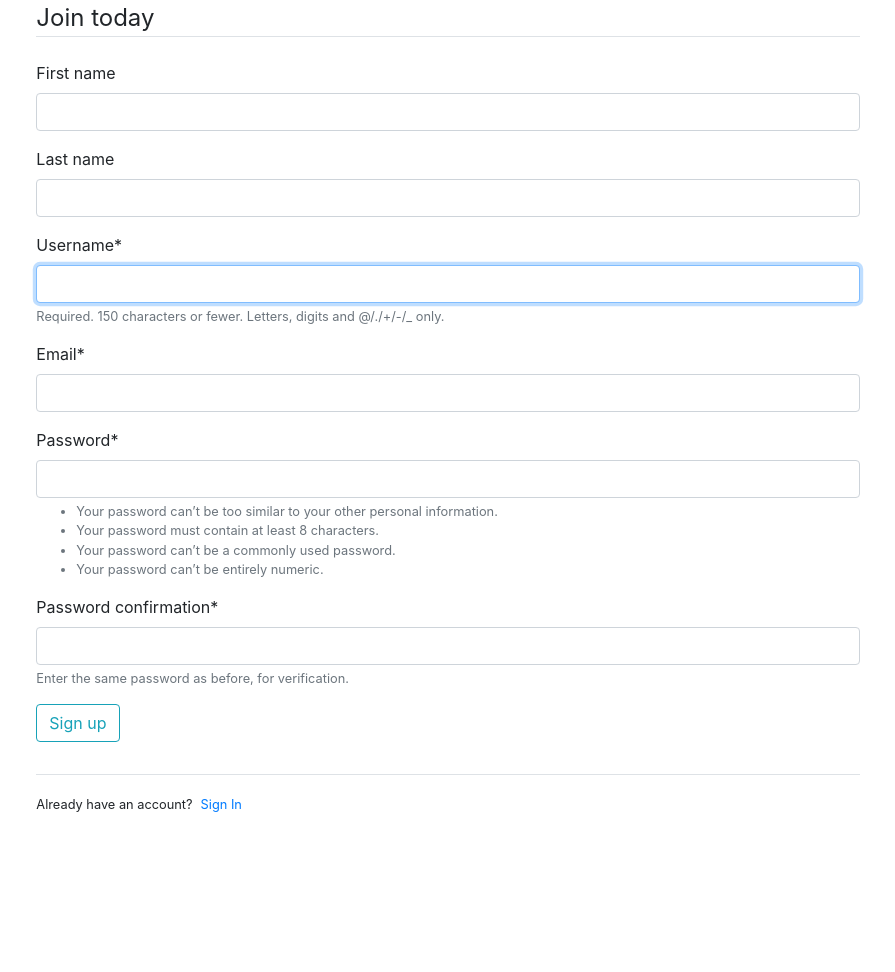
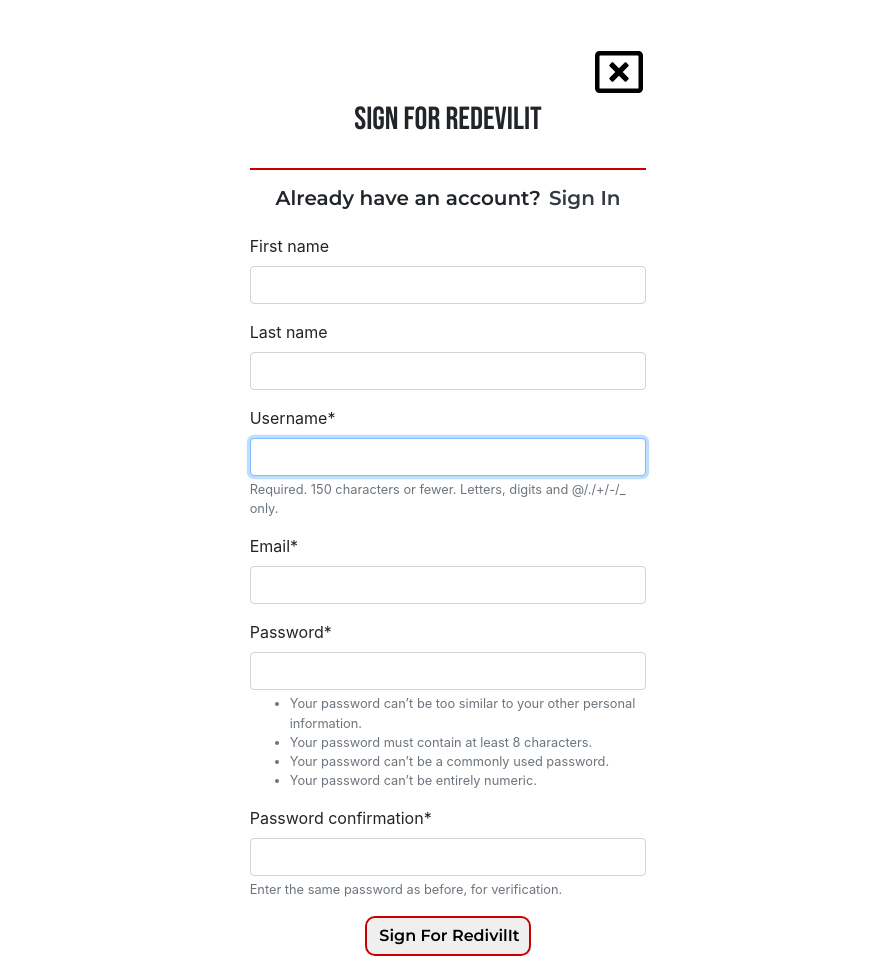
Before and after one commit to plyn85/reddevil-it, a Django app: page /register/ in a window 1280 px wide. Shown: the whole page, without its empty margins (192-1087 px from the left). Before the commit the page ends 812 px from the top, so only its background shows below. Run offline with Django 3.2, Linux system fonts and the light colour scheme; some libraries are stand-ins or nearby versions.

Commit message:
adding custom styles for register page

```diff
--- a/static/css/style.css
+++ b/static/css/style.css
@@ -29,6 +29,9 @@ html {
 }
 .red {
   color: #c70101;
+}
+.black {
+  color: #000000;
 }
 /* fonts */
 .mont-font {
--- a/users/static/users/css/users.css
+++ b/users/static/users/css/users.css
@@ -14,6 +14,6 @@
 }
 .user-btn:hover {
   border: none;
-  background-color: black;
-  color: white;
+  background-color: #000000;
+  color: #ffffff;
 }
--- a/users/templates/users/register.html
+++ b/users/templates/users/register.html
@@ -1,45 +1,61 @@
 <!-- extends base html -->
-{%extends 'base.html'%}
+{%extends 'base.html'%}{% load static %}
 <!-- loading crispy forms -->
 {% load crispy_forms_tags %}
+{% block extra_css %}
+<link rel="stylesheet" href="{% static 'users/css/users.css' %}" />
+
+{% endblock %}
 <!-- start block content -->
 {%block content%}
 <!-- start of wrapper div for form -->
-<div class="row justify-content-center">
+<div class="row justify-content-center mt-5">
   <!-- wrapper col for form -->
-  <div class="col-8">
+  <div class="col-8  col-xl-4">
     <!-- start of form -->
     <form method="POST">
       <!-- token added -->
       {% csrf_token%}
+       <!-- row wraps close window Icon -->
+        <div class="row justify-content-end">
+            <!-- start col -->
+            <div class="col-2">
+                <!-- link wraps Icon -->
+                <a href="{% url 'fourm-home' %}"><i class="far fa-window-close fa-3x black"></i
+        ></a>
+                <!-- end link -->
+             </div>
+              </div>
       <!-- start of fieldset -->
       <fieldset class="form-group">
         <!-- start legend -->
-        <legend class="border-bottom mb-4">
-          Join today
-        </legend>
+         <div class="mb-4 text-center mb-3 bebas">
+          <div class="legend">Sign For RedevilIt</div>
+        </div>
         <!-- end legend -->
+        <hr class="user-hr">
+      <div class="row justify-content-center mb-3">
+      <h5 class="mont-font">
+        Already have an account?<a class="ml-2 text-center text-dark text-underline" href="{%url 'login'%}">Sign In</a>
+      </h5>
+    </div>
         <!-- loading form -->
         {{form|crispy}}
 
         <!-- start button wrapper div -->
-        <div class="form-group">
+        <div class="form-group row justify-content-center">
           <!-- start button -->
-          <button class="btn btn-outline-info" type="submit">Sign up</button>
+          <button class="btn mont-font user-btn col-11 col-md-10 col-lg-5" type="submit">Sign For RedivilIt</button>
           <!-- end button -->
+          <!-- password reset link -->
         </div>
         <!-- end button wrapper div -->
+
       </fieldset>
       <!-- end fieldset -->
     </form>
     <!-- end form -->
-    <div class="border-top pt-3">
-      <small class="muted">
-        Already have an account?<a class="ml-2" href="{%url 'login'%}"
-          >Sign In</a
-        >
-      </small>
-    </div>
+
   </div>
   <!-- end wrapper col for form -->
 </div>
```
Also changed, not shown: users/templates/users/login.html (+11 -1 lines).
